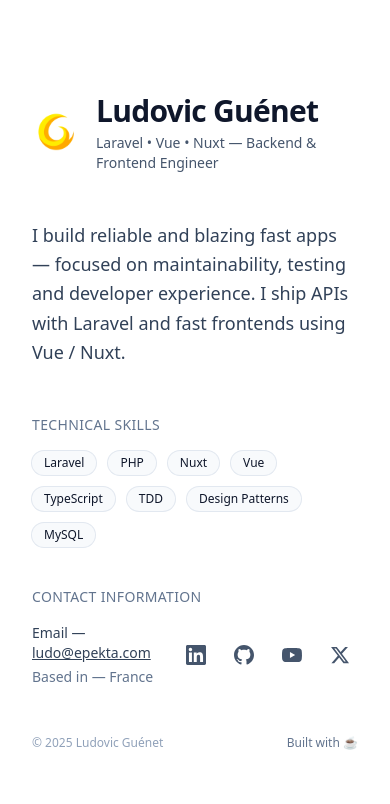
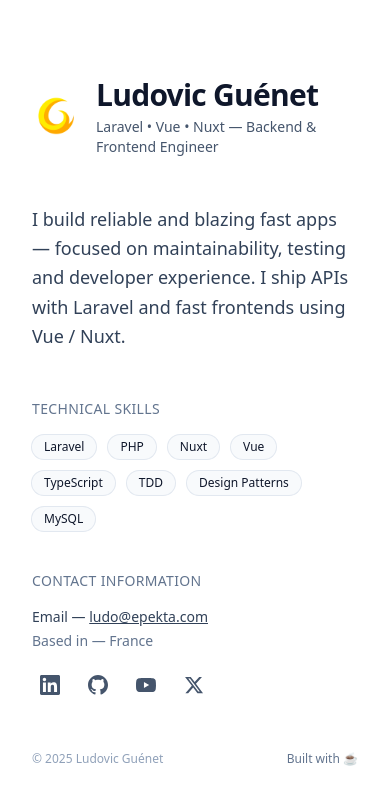
Before and after one commit to ludoguenet/portfolio, a website built with Vite: page index.html in a window 390 px wide. Built offline with nearby package versions, Linux system fonts and the light colour scheme.

Commit message:
fix: scrollbar on mobiles

```diff
--- a/index.html
+++ b/index.html
@@ -106,7 +106,7 @@
     }
     </script>
   </head>
-  <body class="antialiased bg-white text-slate-900 min-h-screen flex items-center">
+  <body class="antialiased bg-white text-slate-900 min-h-screen flex items-center overflow-x-hidden">
     <main class="max-w-3xl mx-auto p-8 sm:p-12">
       <!-- Header / Name -->
       <header class="mb-12">
@@ -148,7 +148,7 @@
       <!-- Contact -->
       <section id="contact" class="mt-6" aria-labelledby="contact-heading">
         <h2 id="contact-heading" class="text-sm uppercase tracking-wide text-slate-500 mb-4">Contact Information</h2>
-        <div class="flex items-center justify-between gap-4">
+        <div class="flex flex-col sm:flex-row sm:items-center sm:justify-between gap-4">
           <div>
             <p class="text-sm text-slate-700">Email — <a href="mailto:ludo@epekta.com" class="underline hover:text-slate-900 transition-colors" rel="nofollow">ludo@epekta.com</a></p>
             <p class="text-sm text-slate-500 mt-1">Based in — France</p>
```
